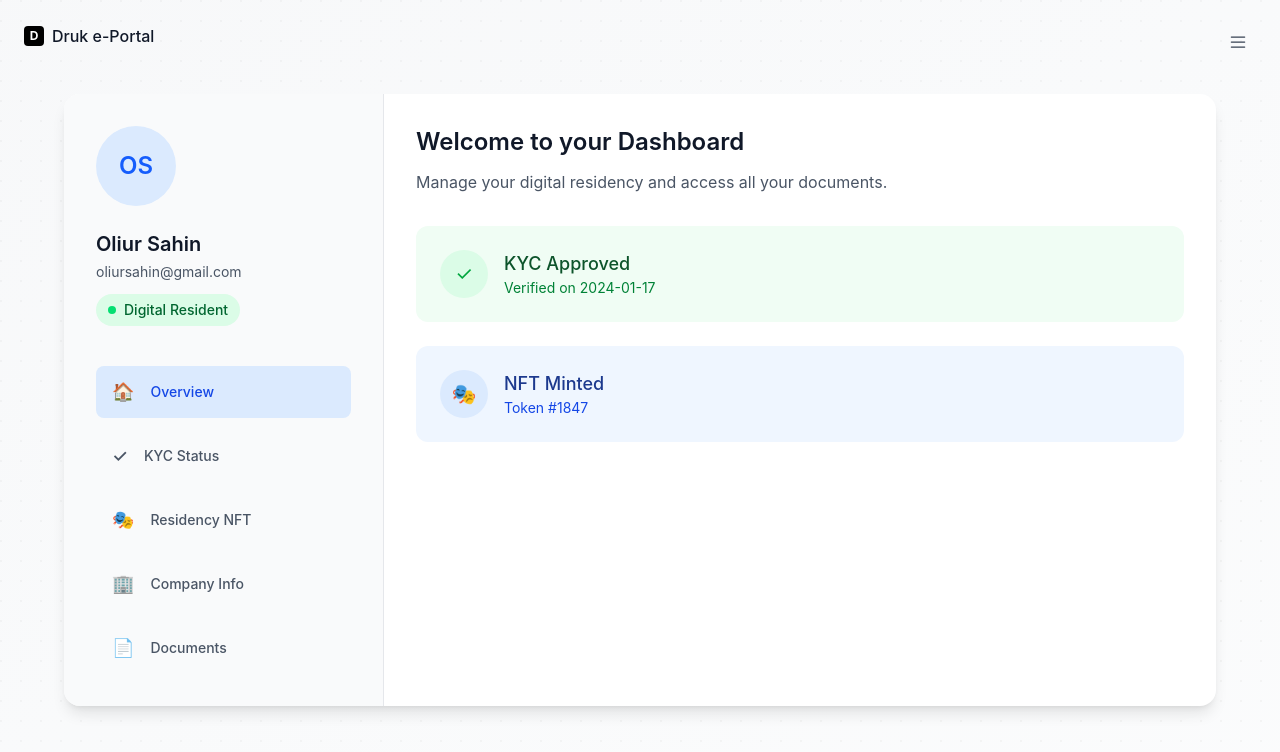
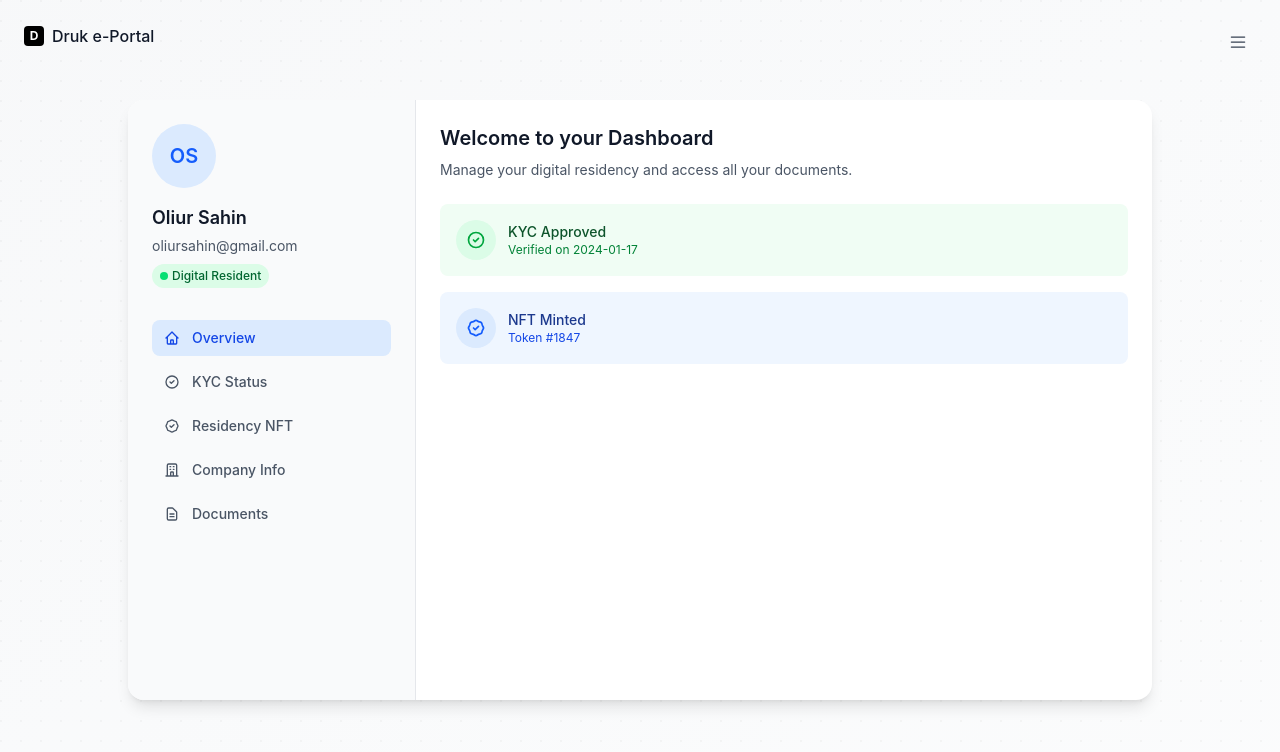
Before and after one commit to sajdakabir/the-residency, a Next.js app in the folder interface/: page /dashboard in a window 1280 px wide. Shown: the top 752 px of the page. Built offline with nearby package versions, Linux system fonts and the light colour scheme.

Commit message:
refactor: adjust dashboard dimensions

```diff
--- a/interface/src/app/dashboard/page.tsx
+++ b/interface/src/app/dashboard/page.tsx
@@ -19,12 +19,51 @@ export default function Dashboard() {
   }
 
   const menuItems = [
-    { id: 'overview', label: 'Overview', icon: '🏠' },
-    { id: 'kyc', label: 'KYC Status', icon: '✓' },
-    { id: 'nft', label: 'Residency NFT', icon: '🎭' },
-    { id: 'company', label: 'Company Info', icon: '🏢' },
-    { id: 'documents', label: 'Documents', icon: '📄' }
+    { id: 'overview', label: 'Overview', icon: 'home' },
+    { id: 'kyc', label: 'KYC Status', icon: 'check' },
+    { id: 'nft', label: 'Residency NFT', icon: 'badge' },
+    { id: 'company', label: 'Company Info', icon: 'building' },
+    { id: 'documents', label: 'Documents', icon: 'document' }
   ]
+
+  const renderIcon = (iconType: string) => {
+    const iconProps = "w-4 h-4 text-current"
+
+    switch(iconType) {
+      case 'home':
+        return (
+          <svg className={iconProps} fill="none" stroke="currentColor" viewBox="0 0 24 24">
+            <path strokeLinecap="round" strokeLinejoin="round" strokeWidth={2} d="M3 12l2-2m0 0l7-7 7 7M5 10v10a1 1 0 001 1h3m10-11l2 2m-2-2v10a1 1 0 01-1 1h-3m-6 0a1 1 0 001-1v-4a1 1 0 011-1h2a1 1 0 011 1v4a1 1 0 001 1m-6 0h6" />
+          </svg>
+        )
+      case 'check':
+        return (
+          <svg className={iconProps} fill="none" stroke="currentColor" viewBox="0 0 24 24">
+            <path strokeLinecap="round" strokeLinejoin="round" strokeWidth={2} d="M9 12l2 2 4-4m6 2a9 9 0 11-18 0 9 9 0 0118 0z" />
+          </svg>
+        )
+      case 'badge':
+        return (
+          <svg className={iconProps} fill="none" stroke="currentColor" viewBox="0 0 24 24">
+            <path strokeLinecap="round" strokeLinejoin="round" strokeWidth={2} d="M9 12l2 2 4-4M7.835 4.697a3.42 3.42 0 001.946-.806 3.42 3.42 0 014.438 0 3.42 3.42 0 001.946.806 3.42 3.42 0 013.138 3.138 3.42 3.42 0 00.806 1.946 3.42 3.42 0 010 4.438 3.42 3.42 0 00-.806 1.946 3.42 3.42 0 01-3.138 3.138 3.42 3.42 0 00-1.946.806 3.42 3.42 0 01-4.438 0 3.42 3.42 0 00-1.946-.806 3.42 3.42 0 01-3.138-3.138 3.42 3.42 0 00-.806-1.946 3.42 3.42 0 010-4.438 3.42 3.42 0 00.806-1.946 3.42 3.42 0 013.138-3.138z" />
+          </svg>
+        )
+      case 'building':
+        return (
+          <svg className={iconProps} fill="none" stroke="currentColor" viewBox="0 0 24 24">
+            <path strokeLinecap="round" strokeLinejoin="round" strokeWidth={2} d="M19 21V5a2 2 0 00-2-2H7a2 2 0 00-2 2v16m14 0h2m-2 0h-5m-9 0H3m2 0h5M9 7h1m-1 4h1m4-4h1m-1 4h1m-5 10v-5a1 1 0 011-1h2a1 1 0 011 1v5m-4 0h4" />
+          </svg>
+        )
+      case 'document':
+        return (
+          <svg className={iconProps} fill="none" stroke="currentColor" viewBox="0 0 24 24">
+            <path strokeLinecap="round" strokeLinejoin="round" strokeWidth={2} d="M9 12h6m-6 4h6m2 5H7a2 2 0 01-2-2V5a2 2 0 012-2h5.586a1 1 0 01.707.293l5.414 5.414a1 1 0 01.293.707V19a2 2 0 01-2 2z" />
+          </svg>
+        )
+      default:
+        return null
+    }
+  }
 
   return (
     <div className="min-h-screen bg-gray-50 relative">
@@ -59,38 +98,38 @@ export default function Dashboard() {
 
       {/* Main Container - centered with bordered card */}
       <div className="min-h-screen flex items-center justify-center p-8 relative z-10">
-        <div className="bg-white rounded-2xl shadow-lg overflow-hidden flex w-full max-w-6xl min-h-[600px]">
+        <div className="bg-white rounded-2xl shadow-lg overflow-hidden flex w-full max-w-5xl min-h-[600px]">
           {/* Left side - Sidebar */}
-          <div className="w-80 bg-gray-50 border-r">
-            <div className="p-8">
+          <div className="w-72 bg-gray-50 border-r">
+            <div className="p-6">
               {/* User Profile */}
-              <div className="mb-10">
-                <div className="w-20 h-20 bg-blue-100 rounded-full flex items-center justify-center mb-6">
-                  <span className="text-2xl font-semibold text-blue-600">
+              <div className="mb-8">
+                <div className="w-16 h-16 bg-blue-100 rounded-full flex items-center justify-center mb-4">
+                  <span className="text-xl font-semibold text-blue-600">
                     {userData.name.split(' ').map(n => n[0]).join('')}
                   </span>
                 </div>
-                <h2 className="text-xl font-semibold text-gray-900">{userData.name}</h2>
+                <h2 className="text-lg font-semibold text-gray-900">{userData.name}</h2>
                 <p className="text-sm text-gray-600 mt-1">{userData.email}</p>
-                <div className="mt-3 inline-flex items-center px-3 py-1.5 rounded-full text-sm font-medium bg-green-100 text-green-800">
-                  <span className="w-2 h-2 bg-green-400 rounded-full mr-2"></span>
+                <div className="mt-2 inline-flex items-center px-2 py-1 rounded-full text-xs font-medium bg-green-100 text-green-800">
+                  <span className="w-2 h-2 bg-green-400 rounded-full mr-1"></span>
                   Digital Resident
                 </div>
               </div>
 
               {/* Navigation Menu */}
-              <nav className="space-y-3">
+              <nav className="space-y-2">
                 {menuItems.map((item) => (
                   <button
                     key={item.id}
                     onClick={() => setActiveSection(item.id)}
-                    className={`w-full flex items-center gap-4 px-4 py-3 rounded-lg text-sm font-medium transition-colors ${
+                    className={`w-full flex items-center gap-3 px-3 py-2 rounded-lg text-sm font-medium transition-colors ${
                       activeSection === item.id
                         ? 'bg-blue-100 text-blue-700'
                         : 'text-gray-600 hover:bg-gray-100 hover:text-gray-900'
                     }`}
                   >
-                    <span className="text-lg">{item.icon}</span>
+                    <span className="text-base">{renderIcon(item.icon)}</span>
                     {item.label}
                   </button>
                 ))}
@@ -100,40 +139,44 @@ export default function Dashboard() {
 
           {/* Right side - Main Content */}
           <div className="flex-1 flex flex-col">
-            <div className="flex-1 p-8">
+            <div className="flex-1 p-6">
               {activeSection === 'overview' && (
-                <div className="space-y-8">
+                <div className="space-y-6">
                   <div>
-                    <h1 className="text-2xl font-semibold text-gray-900 mb-3">
+                    <h1 className="text-xl font-semibold text-gray-900 mb-2">
                       Welcome to your Dashboard
                     </h1>
-                    <p className="text-base text-gray-600">
+                    <p className="text-sm text-gray-600">
                       Manage your digital residency and access all your documents.
                     </p>
                   </div>
 
                   {/* Quick Stats */}
-                  <div className="grid grid-cols-1 gap-6">
-                    <div className="bg-green-50 rounded-xl p-6">
-                      <div className="flex items-center gap-4">
-                        <div className="w-12 h-12 bg-green-100 rounded-full flex items-center justify-center">
-                          <span className="text-green-600 text-xl">✓</span>
+                  <div className="grid grid-cols-1 gap-4">
+                    <div className="bg-green-50 rounded-lg p-4">
+                      <div className="flex items-center gap-3">
+                        <div className="w-10 h-10 bg-green-100 rounded-full flex items-center justify-center">
+                          <svg className="w-5 h-5 text-green-600" fill="none" stroke="currentColor" viewBox="0 0 24 24">
+                            <path strokeLinecap="round" strokeLinejoin="round" strokeWidth={2} d="M9 12l2 2 4-4m6 2a9 9 0 11-18 0 9 9 0 0118 0z" />
+                          </svg>
                         </div>
                         <div>
-                          <p className="text-lg font-medium text-green-900">KYC Approved</p>
-                          <p className="text-sm text-green-700">Verified on {userData.approvalDate}</p>
+                          <p className="text-sm font-medium text-green-900">KYC Approved</p>
+                          <p className="text-xs text-green-700">Verified on {userData.approvalDate}</p>
                         </div>
                       </div>
                     </div>
 
-                    <div className="bg-blue-50 rounded-xl p-6">
-                      <div className="flex items-center gap-4">
-                        <div className="w-12 h-12 bg-blue-100 rounded-full flex items-center justify-center">
-                          <span className="text-blue-600 text-xl">🎭</span>
+                    <div className="bg-blue-50 rounded-lg p-4">
+                      <div className="flex items-center gap-3">
+                        <div className="w-10 h-10 bg-blue-100 rounded-full flex items-center justify-center">
+                          <svg className="w-5 h-5 text-blue-600" fill="none" stroke="currentColor" viewBox="0 0 24 24">
+                            <path strokeLinecap="round" strokeLinejoin="round" strokeWidth={2} d="M9 12l2 2 4-4M7.835 4.697a3.42 3.42 0 001.946-.806 3.42 3.42 0 014.438 0 3.42 3.42 0 001.946.806 3.42 3.42 0 013.138 3.138 3.42 3.42 0 00.806 1.946 3.42 3.42 0 010 4.438 3.42 3.42 0 00-.806 1.946 3.42 3.42 0 01-3.138 3.138 3.42 3.42 0 00-1.946.806 3.42 3.42 0 01-4.438 0 3.42 3.42 0 00-1.946-.806 3.42 3.42 0 01-3.138-3.138 3.42 3.42 0 00-.806-1.946 3.42 3.42 0 010-4.438 3.42 3.42 0 00.806-1.946 3.42 3.42 0 013.138-3.138z" />
+                          </svg>
                         </div>
                         <div>
-                          <p className="text-lg font-medium text-blue-900">NFT Minted</p>
-                          <p className="text-sm text-blue-700">Token {userData.nftTokenId}</p>
+                          <p className="text-sm font-medium text-blue-900">NFT Minted</p>
+                          <p className="text-xs text-blue-700">Token {userData.nftTokenId}</p>
                         </div>
                       </div>
                     </div>
@@ -142,31 +185,31 @@ export default function Dashboard() {
               )}
 
               {activeSection === 'kyc' && (
-                <div className="space-y-8">
+                <div className="space-y-6">
                   <div>
-                    <h1 className="text-2xl font-semibold text-gray-900 mb-3">
+                    <h1 className="text-xl font-semibold text-gray-900 mb-2">
                       KYC Status
                     </h1>
-                    <p className="text-base text-gray-600">
+                    <p className="text-sm text-gray-600">
                       Your identity verification status and details.
                     </p>
                   </div>
 
                   {/* KYC Status Card */}
-                  <div className="border border-gray-200 rounded-xl p-6">
-                    <div className="flex items-center gap-4 mb-6">
-                      <div className="w-16 h-16 bg-green-100 rounded-full flex items-center justify-center">
-                        <svg className="w-8 h-8 text-green-600" fill="none" stroke="currentColor" viewBox="0 0 24 24">
+                  <div className="border border-gray-200 rounded-lg p-4">
+                    <div className="flex items-center gap-3 mb-4">
+                      <div className="w-12 h-12 bg-green-100 rounded-full flex items-center justify-center">
+                        <svg className="w-6 h-6 text-green-600" fill="none" stroke="currentColor" viewBox="0 0 24 24">
                           <path strokeLinecap="round" strokeLinejoin="round" strokeWidth={2} d="M5 13l4 4L19 7" />
                         </svg>
                       </div>
                       <div>
-                        <h3 className="text-xl font-medium text-gray-900">Approved</h3>
-                        <p className="text-base text-gray-600">Your identity has been successfully verified</p>
+                        <h3 className="text-lg font-medium text-gray-900">Approved</h3>
+                        <p className="text-sm text-gray-600">Your identity has been successfully verified</p>
                       </div>
                     </div>
 
-                    <div className="space-y-4 text-base">
+                    <div className="space-y-3 text-sm">
                       <div className="flex justify-between">
                         <span className="text-gray-500">Application Date:</span>
                         <span className="text-gray-900 font-medium">{userData.applicationDate}</span>
@@ -183,22 +226,22 @@ export default function Dashboard() {
                   </div>
 
                   {/* Verification Steps */}
-                  <div className="space-y-4">
-                    <h4 className="text-lg font-medium text-gray-900">Verification Steps Completed:</h4>
-                    <div className="space-y-3">
+                  <div className="space-y-3">
+                    <h4 className="text-sm font-medium text-gray-900">Verification Steps Completed:</h4>
+                    <div className="space-y-2">
                       {[
                         'Personal Information',
                         'Document Verification',
                         'Identity Verification (Selfie)',
                         'Compliance Questions'
                       ].map((step, index) => (
-                        <div key={index} className="flex items-center gap-3">
-                          <div className="w-6 h-6 bg-green-100 rounded-full flex items-center justify-center">
-                            <svg className="w-4 h-4 text-green-600" fill="currentColor" viewBox="0 0 20 20">
+                        <div key={index} className="flex items-center gap-2">
+                          <div className="w-4 h-4 bg-green-100 rounded-full flex items-center justify-center">
+                            <svg className="w-2.5 h-2.5 text-green-600" fill="currentColor" viewBox="0 0 20 20">
                               <path fillRule="evenodd" d="M16.707 5.293a1 1 0 010 1.414l-8 8a1 1 0 01-1.414 0l-4-4a1 1 0 011.414-1.414L8 12.586l7.293-7.293a1 1 0 011.414 0z" clipRule="evenodd" />
                             </svg>
                           </div>
-                          <span className="text-base text-gray-700">{step}</span>
+                          <span className="text-sm text-gray-700">{step}</span>
                         </div>
                       ))}
                     </div>
@@ -207,38 +250,38 @@ export default function Dashboard() {
               )}
 
               {activeSection === 'nft' && (
-                <div className="space-y-8">
+                <div className="space-y-6">
                   <div>
-                    <h1 className="text-2xl font-semibold text-gray-900 mb-3">
+                    <h1 className="text-xl font-semibold text-gray-900 mb-2">
                       E-Residency NFT
                     </h1>
-                    <p className="text-base text-gray-600">
+                    <p className="text-sm text-gray-600">
                       Your digital residency certificate as an NFT.
                     </p>
                   </div>
 
                   {/* NFT Display */}
-                  <div className="border border-gray-200 rounded-xl p-6">
-                    <div className="text-center mb-6">
-                      <div className="w-40 h-40 bg-gradient-to-br from-blue-500 to-purple-600 rounded-xl mx-auto mb-6 flex items-center justify-center">
+                  <div className="border border-gray-200 rounded-lg p-4">
+                    <div className="text-center mb-4">
+                      <div className="w-32 h-32 bg-gradient-to-br from-blue-500 to-purple-600 rounded-lg mx-auto mb-4 flex items-center justify-center">
                         <div className="text-white text-center">
-                          <div className="text-4xl mb-2">🏔️</div>
-                          <div className="text-sm font-medium">DRUK</div>
+                          <div className="text-2xl mb-1">🏔️</div>
+                          <div className="text-xs font-medium">DRUK</div>
                           <div className="text-xs opacity-80">{userData.nftTokenId}</div>
                         </div>
                       </div>
-                      <h3 className="text-xl font-medium text-gray-900">Druk Digital Residency</h3>
-                      <p className="text-base text-gray-600">Kingdom of Bhutan • 2024</p>
+                      <h3 className="text-lg font-medium text-gray-900">Druk Digital Residency</h3>
+                      <p className="text-sm text-gray-600">Kingdom of Bhutan • 2024</p>
                     </div>
 
-                    <div className="space-y-4 text-base">
+                    <div className="space-y-3 text-sm">
                       <div className="flex justify-between">
                         <span className="text-gray-500">Token ID:</span>
                         <span className="text-gray-900 font-medium">{userData.nftTokenId}</span>
                       </div>
                       <div className="flex justify-between">
                         <span className="text-gray-500">Contract:</span>
-                        <span className="text-gray-900 font-mono text-sm">{userData.nftContract}</span>
+                        <span className="text-gray-900 font-mono text-xs">{userData.nftContract}</span>
                       </div>
                       <div className="flex justify-between">
                         <span className="text-gray-500">Network:</span>
@@ -250,17 +293,17 @@ export default function Dashboard() {
                       </div>
                     </div>
 
-                    <div className="mt-6 pt-6 border-t">
-                      <button className="w-full bg-blue-600 text-white py-3 px-6 rounded-lg text-base font-medium hover:bg-blue-700 transition-colors">
+                    <div className="mt-4 pt-4 border-t">
+                      <button className="w-full bg-blue-600 text-white py-2 px-4 rounded-md text-sm font-medium hover:bg-blue-700 transition-colors">
                         View on OpenSea
                       </button>
                     </div>
                   </div>
 
                   {/* NFT Benefits */}
-                  <div className="bg-blue-50 rounded-xl p-6">
-                    <h4 className="text-lg font-medium text-blue-900 mb-4">NFT Benefits:</h4>
-                    <ul className="text-base text-blue-700 space-y-2">
+                  <div className="bg-blue-50 rounded-lg p-4">
+                    <h4 className="text-sm font-medium text-blue-900 mb-2">NFT Benefits:</h4>
+                    <ul className="text-xs text-blue-700 space-y-1">
                       <li>• Proof of digital residency ownership</li>
                       <li>• Transferable digital asset</li>
                       <li>• Access to exclusive Druk community</li>
@@ -271,12 +314,12 @@ export default function Dashboard() {
               )}
 
               {activeSection === 'company' && (
-                <div className="space-y-8">
+                <div className="space-y-6">
                   <div>
-                    <h1 className="text-2xl font-semibold text-gray-900 mb-3">
+                    <h1 className="text-xl font-semibold text-gray-900 mb-2">
                       Company Information
                     </h1>
-                    <p className="text-base text-gray-600">
+                    <p className="text-sm text-gray-600">
                       Coming soon - Set up your Druk digital company.
                     </p>
                   </div>
@@ -284,12 +327,12 @@ export default function Dashboard() {
               )}
 
               {activeSection === 'documents' && (
-                <div className="space-y-8">
+                <div className="space-y-6">
                   <div>
-                    <h1 className="text-2xl font-semibold text-gray-900 mb-3">
+                    <h1 className="text-xl font-semibold text-gray-900 mb-2">
                       Documents
                     </h1>
-                    <p className="text-base text-gray-600">
+                    <p className="text-sm text-gray-600">
                       Download your certificates and official documents.
                     </p>
                   </div>
```
